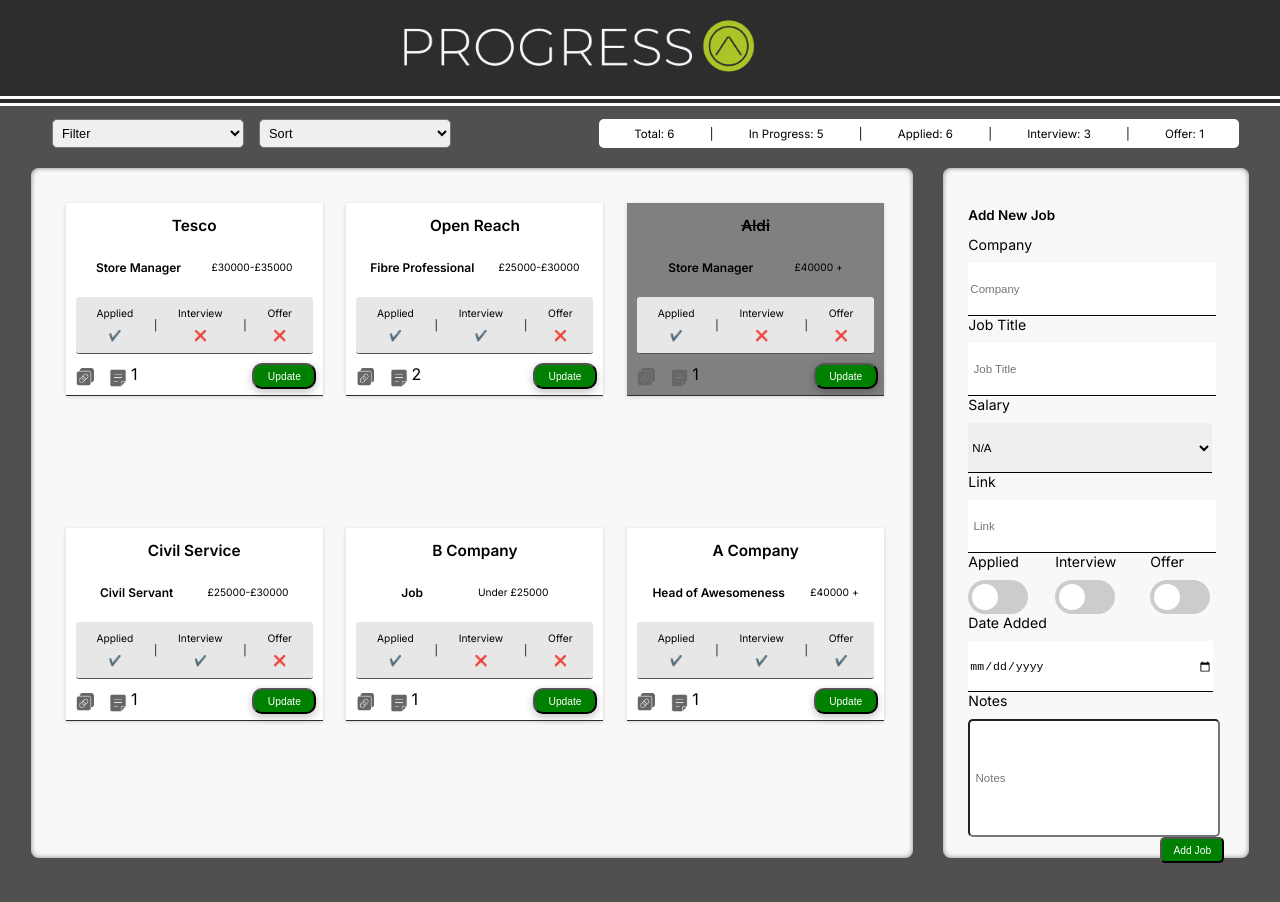
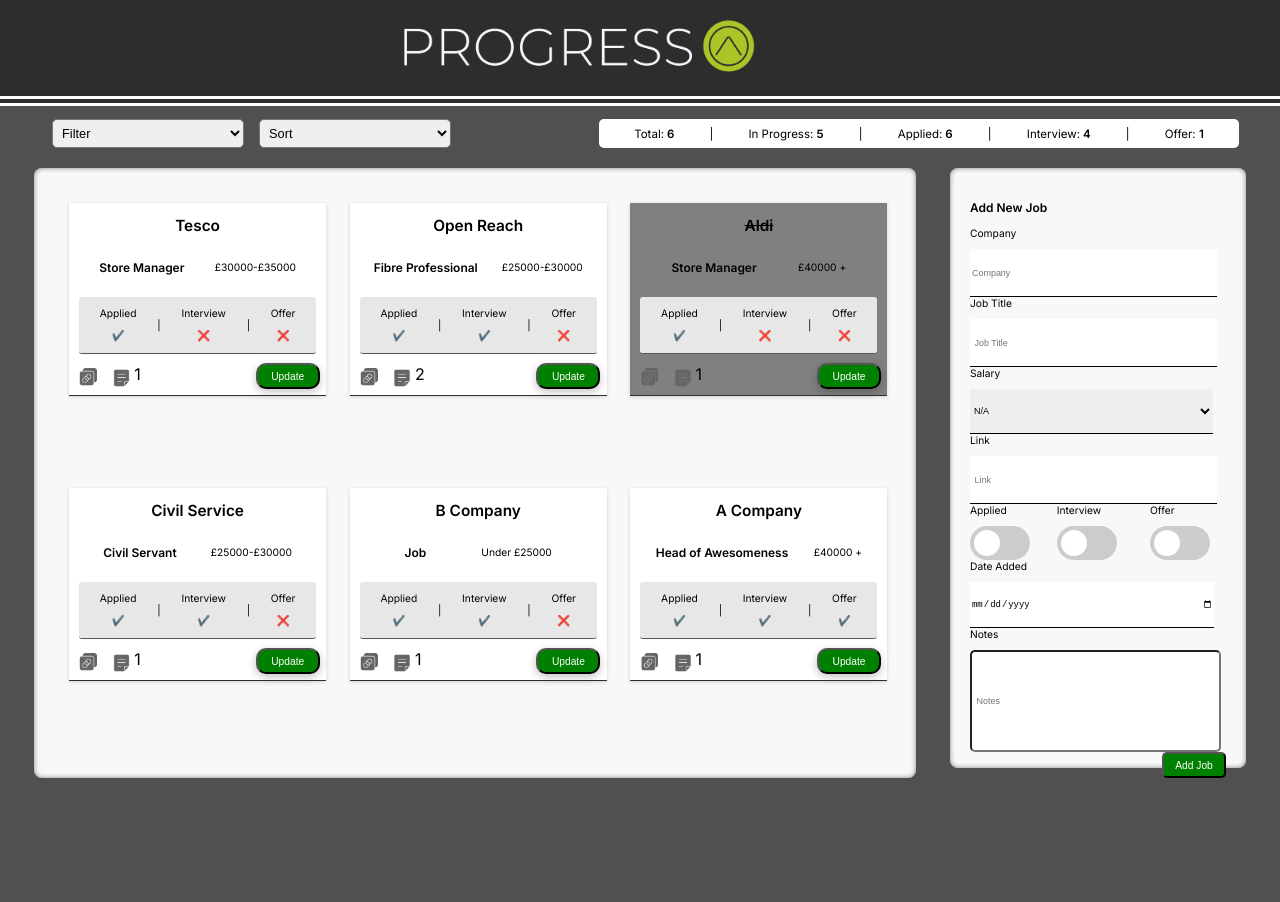
Before and after one commit to GLYNKNIGHT/Job-Tracking-App-Demo, a React (Create React App) app: page / in a window 1280 px wide. Shown: the top 902 px of the page. Built offline with nearby package versions, Linux system fonts and the light colour scheme; data requests are answered from the project's data file.

Commit message:
moved button s on big card

```diff
--- a/data/db.json
+++ b/data/db.json
@@ -13,6 +13,7 @@
         "Deadline - 15/10/22"
       ],
       "notProgressed": false,
+      "sorted":false,
       "id": 2
     },
     {
@@ -29,6 +30,7 @@
         "Interview booked 08/11/22"
       ],
       "notProgressed": false,
+      "sorted":false,
       "id": 3
     },
     {
@@ -44,6 +46,7 @@
         "Great company pension "
       ],
       "notProgressed": true,
+      "sorted":false,
       "id": 7
     },
     {
@@ -59,6 +62,7 @@
         "Great company pension "
       ],
       "notProgressed": false,
+      "sorted":false,
       "id": 4
     },
     {
@@ -67,13 +71,14 @@
       "salary": "Under £25000",
       "link": "https://www.linkedin.com/in/glyn-knight/",
       "applied": true,
-      "interview": false,
+      "interview": true,
       "offer": false,
       "dateAdded": "2022-09-29",
       "notes": [
         "Test date"
       ],
       "notProgressed": false,
+      "sorted":false,
       "id": 6
     },
     {
@@ -89,6 +94,7 @@
         "Awesome"
       ],
       "notProgressed": false,
+      "sorted":false,
       "id": 8
     }
   ]
--- a/src/App.css
+++ b/src/App.css
@@ -54,8 +54,8 @@
  }
 
 .input{
-  font-size: 0.9vw;
-  height: 50px;
+  font-size: 0.7vw;
+  height: 45px;
   width:95%;
   margin-top:10px;
   border: none;
--- a/src/Components/BigCard/BigCard.js
+++ b/src/Components/BigCard/BigCard.js
@@ -118,10 +118,11 @@
                   </div>
     </div>
     <div className={styles.bigCardBtns}>
+        <button className={styles.del_btn} onClick={()=> handleNotProgressed()}>Not Progressed</button>
+        <button className={styles.del_btn} onClick={()=> handleDelete({id})}> Delete</button>
         <button className={styles.btn}  onClick={()=> handleSubmit()}> Save Changes</button>
         <button className={styles.btn}  onClick={()=> setBigCard(false)}> Close</button>
-        <button className={styles.del_btn} onClick={()=> handleNotProgressed()}>Not Progressed</button>
-        <button className={styles.del_btn} onClick={()=> handleDelete({id})}> Delete</button>
+
     </div>
 </div>
 }
--- a/src/Components/BigCard/BigCard.module.css
+++ b/src/Components/BigCard/BigCard.module.css
@@ -14,7 +14,7 @@
   margin-left: -800px;
   box-shadow: rgba(0, 0, 0, 0.25) 0px 54px 55px, rgba(0, 0, 0, 0.12) 0px -12px 30px, rgba(0, 0, 0, 0.12) 0px 4px 6px, rgba(0, 0, 0, 0.17) 0px 12px 13px, rgba(0, 0, 0, 0.09) 0px -3px 5px;
   overflow-y: scroll;
-  font-size: 1.5rem;
+  font-size: 1.2rem;
 }
 
 .btn{
--- a/src/Components/Input/Input.module.css
+++ b/src/Components/Input/Input.module.css
@@ -1,25 +1,25 @@
 .add_job{
     width:20vw;
-    height:80vh;
+    height:70vh;
     display: flex;
     flex-direction: column;
     justify-content: space-between;
     text-align: left;
-    font-size: 0.9vw;
+    font-size: 0.8vw;
     background-color: rgb(248, 248, 248);
-    padding:25px;
+    padding:20px;
     box-shadow: rgba(0, 0, 0, 0.16) 0px 1px 4px;
     border-radius: 8px;
     box-shadow: inset 0 0 5px grey;
   }
 
   .label{
-    font-size: 1.1vw;
+    font-size: 0.8vw;
   }
 
   .input_text_area{
-    font-size: 0.9vw;
-    height: 7rem;
+    font-size: 0.7vw;
+    height: 6rem;
     width:95%;
     margin-top:10px;
     border-radius: 5px;
--- a/src/Components/List/List.module.css
+++ b/src/Components/List/List.module.css
@@ -1,6 +1,6 @@
 .jobs_list{
     width:65vw;
-    height:80vh;
+    height:70vh;
     display: grid;
     grid-template-columns: 1fr 1fr 1fr;
     justify-content: space-evenly;
--- a/src/Components/Sort/Sort.js
+++ b/src/Components/Sort/Sort.js
@@ -4,15 +4,16 @@
 
     const handleSort = (e) =>{
         let sortValue = e.target.value
-        let sortedData = displayData
+        //let sortedData = displayData
 
         if (sortValue === 'date'){
-            sortedData = displayData.sort(function(a,b){
+            displayData.map((job)=> job.sorted = true)
+            displayData= displayData.sort(function(a,b){
             return new Date(b.dateAdded) - new Date(a.dateAdded);
           })
           }
 
-        setDisplayData(sortedData)
+        setDisplayData(displayData)
         console.log(displayData)
       }
 
--- a/src/Components/Stats/Stats.js
+++ b/src/Components/Stats/Stats.js
@@ -13,15 +13,15 @@
 
 
 return <div className={Styles.stats}>
-<p>Total: {jobs.length}</p>
+<p>Total:<strong> {jobs.length}</strong></p>
 <p>|</p>
-<p>In Progress:  {inProgressJobs.length}</p>
+<p>In Progress: <strong> {inProgressJobs.length} </strong></p>
 <p>|</p>
-<p>Applied:  {appliedJobs.length} </p>
+<p>Applied:<strong> {appliedJobs.length}</strong>  </p>
 <p>|</p>
-<p>Interview:  {interviewJobs.length}</p>
+<p>Interview:<strong> {interviewJobs.length}</strong> </p>
 <p>|</p>
-<p>Offer:  {offerJobs.length}</p>
+<p>Offer: <strong> {offerJobs.length}</strong></p>
 
     </div>
 }
```
